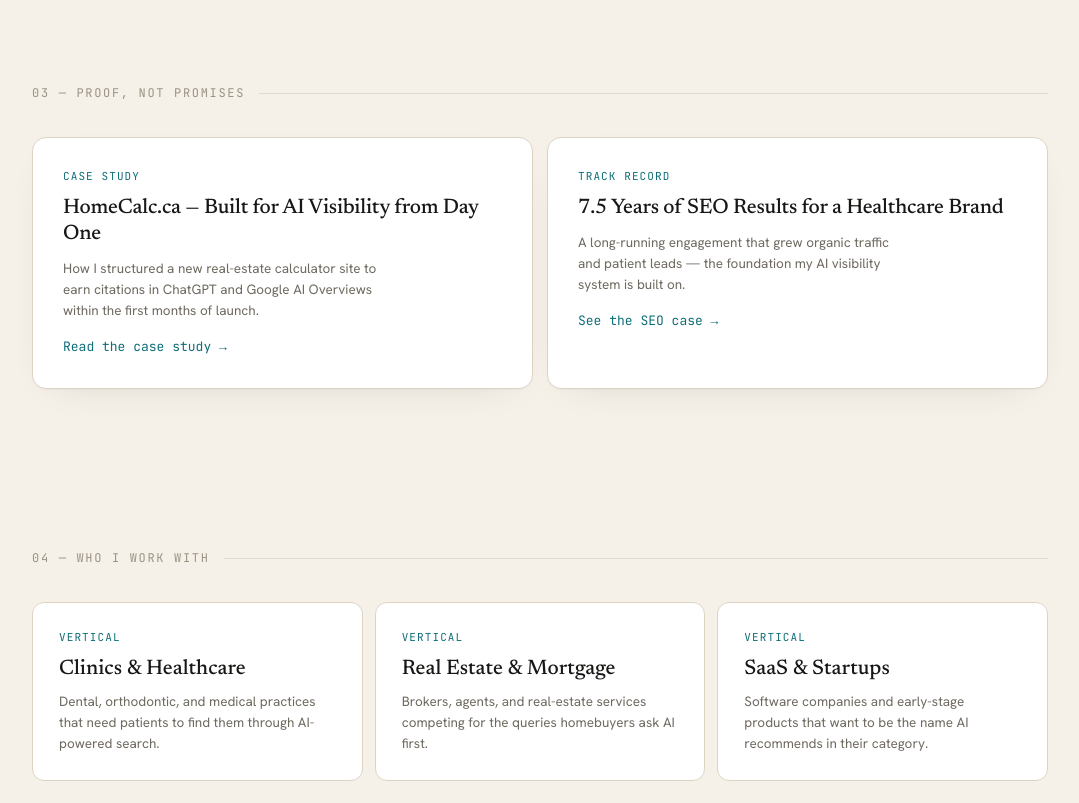
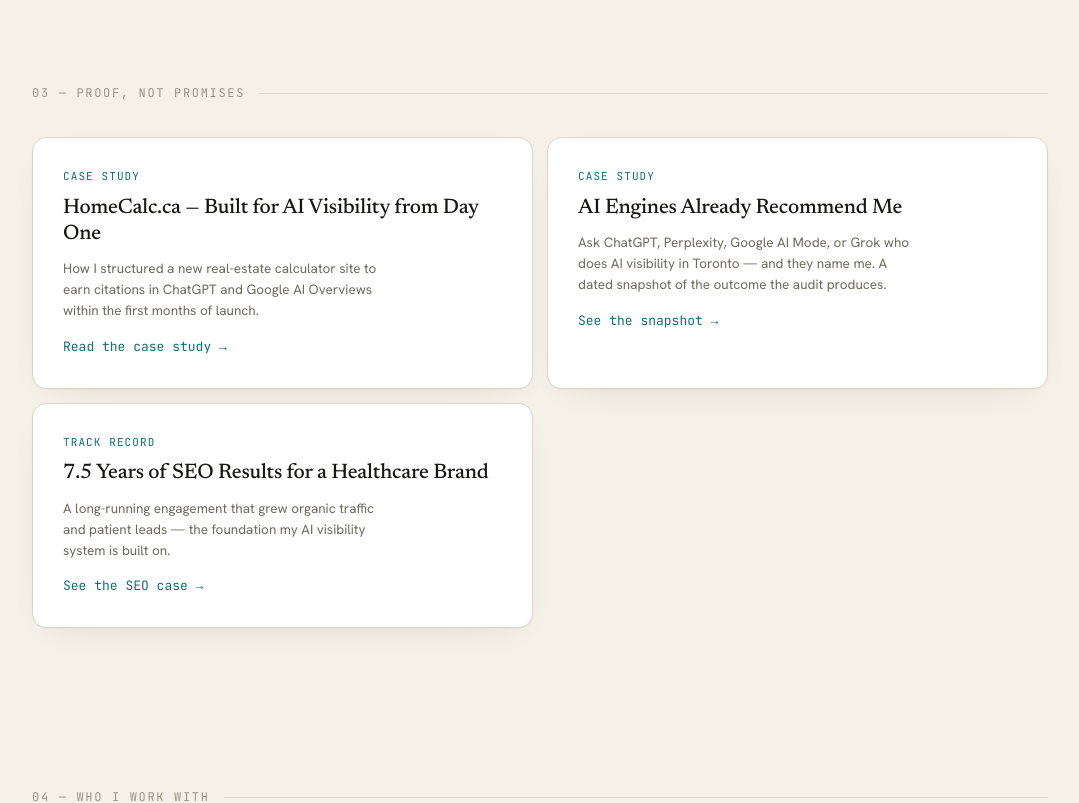
Before and after one commit to Hami-Tahm/hamitahm.com, a Next.js app: page /ai-visibility in a window 1280 px wide. Shown: the part 3860-4663 px from the top of the page, without its empty margins (100-1179 px from the left). Built offline with nearby package versions, Linux system fonts and the light colour scheme.

Commit message:
feat(ai-visibility): add cited-by-ai-engines card to proof section; make case-study breadcrumb clickable to /case-studies/

```diff
--- a/src/app/ai-visibility/page.tsx
+++ b/src/app/ai-visibility/page.tsx
@@ -1305,6 +1305,58 @@
               </Link>
 
               <Link
+                href="/case-studies/cited-by-ai-engines/"
+                className="proof-card"
+              >
+                <div
+                  style={{
+                    fontFamily: "var(--mono)",
+                    fontSize: 11,
+                    letterSpacing: ".1em",
+                    textTransform: "uppercase",
+                    color: "var(--accent)",
+                    marginBottom: 10,
+                  }}
+                >
+                  Case Study
+                </div>
+                <h3
+                  style={{
+                    fontFamily: "var(--serif)",
+                    fontSize: 21,
+                    fontWeight: 500,
+                    lineHeight: 1.25,
+                    letterSpacing: "-.01em",
+                  }}
+                >
+                  AI Engines Already Recommend Me
+                </h3>
+                <p
+                  style={{
+                    fontSize: "13.5px",
+                    color: "var(--muted)",
+                    marginTop: 10,
+                    lineHeight: 1.55,
+                    maxWidth: "44ch",
+                  }}
+                >
+                  Ask ChatGPT, Perplexity, Google AI Mode, or Grok who does AI
+                  visibility in Toronto &mdash; and they name me. A dated
+                  snapshot of the outcome the audit produces.
+                </p>
+                <div
+                  style={{
+                    fontFamily: "var(--mono)",
+                    fontSize: 13,
+                    color: "var(--accent)",
+                    marginTop: 16,
+                  }}
+                >
+                  See the snapshot &rarr;
+                </div>
+              </Link>
+
+              <Link
                 href="/orthodontic-seo-marketing-case-study/"
                 className="proof-card"
               >
--- a/src/app/case-studies/cited-by-ai-engines/page.tsx
+++ b/src/app/case-studies/cited-by-ai-engines/page.tsx
@@ -85,7 +85,9 @@
               AI Visibility
             </Link>
             <span>/</span>
-            <span>Case Study</span>
+            <Link href="/case-studies/" style={{ color: "var(--faint)" }}>
+              Case Study
+            </Link>
             <span>/</span>
             <span>Cited by AI Engines</span>
           </nav>
--- a/src/app/case-studies/homecalc-ai-visibility/page.tsx
+++ b/src/app/case-studies/homecalc-ai-visibility/page.tsx
@@ -140,7 +140,9 @@
               AI Visibility
             </Link>
             <span>/</span>
-            <span>Case Study</span>
+            <Link href="/case-studies/" style={{ color: "var(--faint)" }}>
+              Case Study
+            </Link>
             <span>/</span>
             <span>HomeCalc.ca</span>
           </nav>
```
